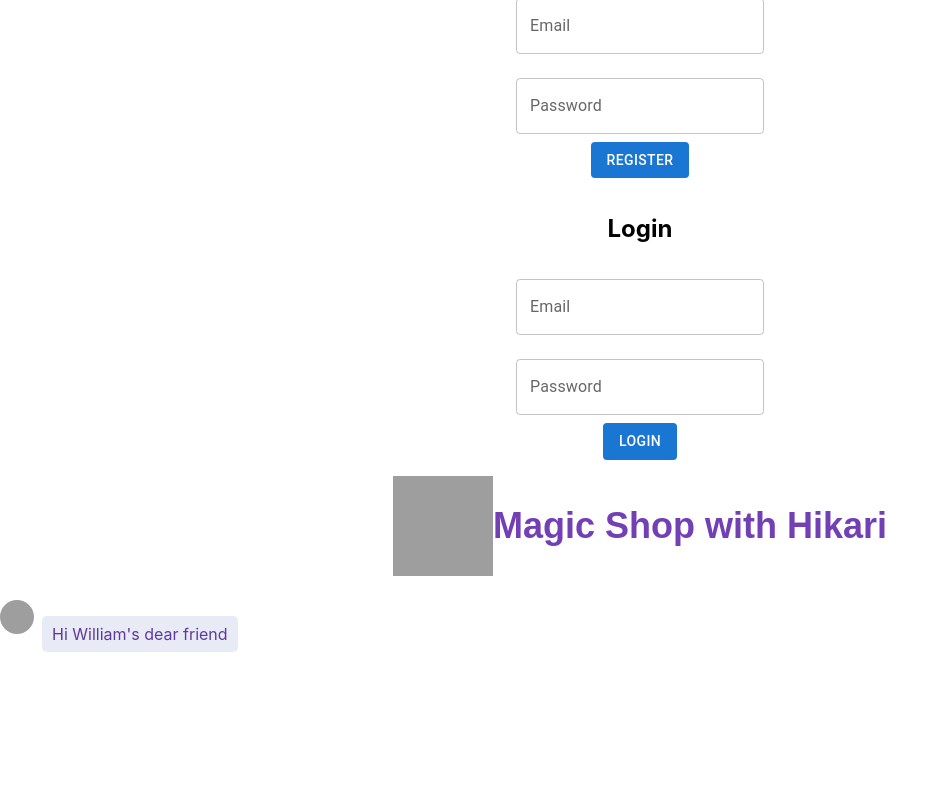
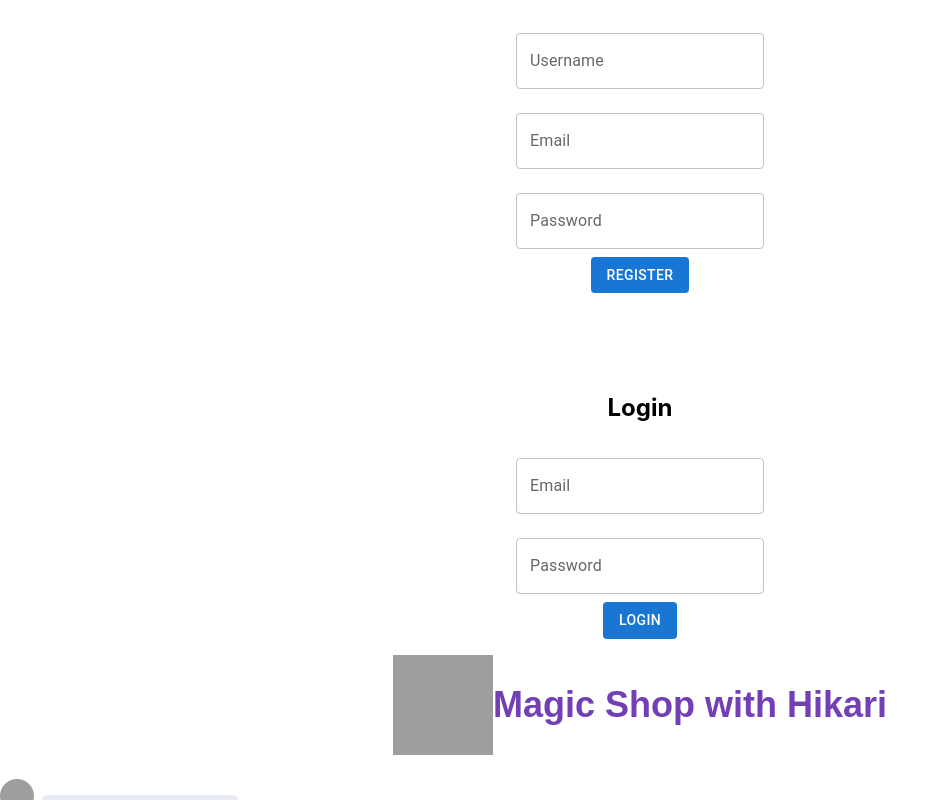
Before and after one commit to JanWilliamHaug/chatFrontEnd, a React (Create React App) app: page / in a window 1280 px wide. Both pictures are taken after a click on the button "SHOW AUTH". Shown: the top 800 px of the page, without its empty margins (0-948 px from the left). Built offline with nearby package versions, Linux system fonts and the light colour scheme; grey boxes are pictures that could not be loaded.

Commit message:
fixing register form

```diff
--- a/src/App.css
+++ b/src/App.css
@@ -144,8 +144,9 @@
   flex-direction: column;
   align-items: center;
   justify-content: center;
-  margin: 16px;
+  margin: 80px 16px 16px;
 }
+
 
 .auth-form {
   display: flex;
@@ -153,3 +154,7 @@
   align-items: center;
   justify-content: center;
 }
+
+.auth-form.register-form {
+  margin-top: 230px;
+}
--- a/src/components/Register.js
+++ b/src/components/Register.js
@@ -31,7 +31,7 @@ function Register() {
   return (
     <div className="auth-container">
       <h2>Register</h2>
-      <form onSubmit={handleRegister} className="auth-form">
+      <form onSubmit={handleRegister} className="auth-form register-form">
         <TextField
           label="Username"
           value={username}
```
